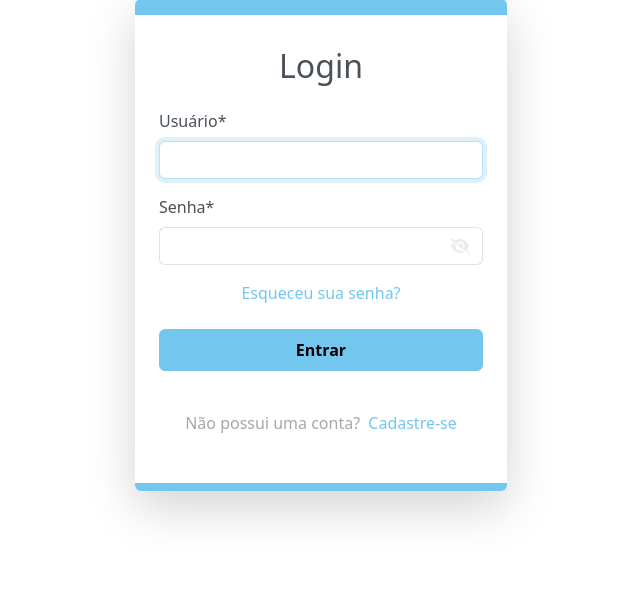
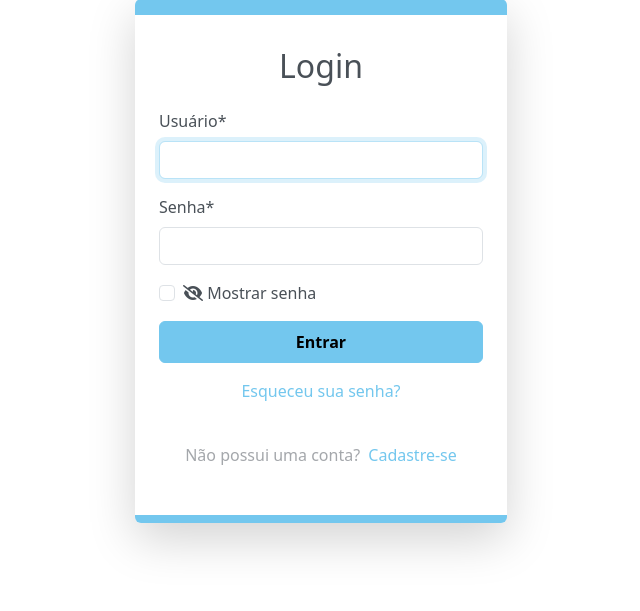
Before and after one commit to FilhoDeEd/Veridy, a Django app: page /auth/login/ in a window 1280 px wide. Shown: the part 106-717 px from the top of the page, without its empty margins (319-959 px from the left). Run offline with Django 5.2, Linux system fonts and the light colour scheme; some libraries are stand-ins or nearby versions.

Commit message:
melhorias do form de login

```diff
--- a/django/institution/views.py
+++ b/django/institution/views.py
@@ -29,7 +29,7 @@ class InstitutionRegistrationView(FormView):
         institutional_email = data.get('institutional_email')
 
         if Institution.objects.filter(institutional_email=institutional_email).exists():
-            form.add_error('email', 'Uma instituição com este e-mail já está cadastrada.')
+            form.add_error('institutional_email', 'Uma instituição com este e-mail já está cadastrada.')
             return self.form_invalid(form)
 
         try:
--- a/django/interface/templates/registration/login.html
+++ b/django/interface/templates/registration/login.html
@@ -3,35 +3,6 @@
 {% block title_append %}Login{% endblock %}
 {% block breadcrumb %}{% endblock %}
 {% block content %}
-<style>
-    .login-form .input-group input {
-        border-right: none;
-        border-top-right-radius: 0;
-        border-bottom-right-radius: 0;
-    }
-
-    .login-form .input-group button {
-        border-left: none;
-        border-top-left-radius: 0;
-        border-bottom-left-radius: 0;
-        border-color: var(--bs-border-color);
-    }
-
-    .login-form .input-group input:focus {
-        box-shadow: none;
-    }
-
-    .login-form .input-group:focus-within {
-        box-shadow: 0 0 0 0.25rem rgba(115, 199, 238, 0.25);
-        border-radius: 0.375rem;
-    }
-
-    .login-form .input-group:focus-within input,
-    .login-form .input-group:focus-within button {
-        border-color: rgb(185, 227, 246.5);
-    }
-</style>
-
 <div class="d-flex justify-content-center align-items-center my-4">
     <div class="card border-0 shadow-lg col-11 col-md-8 col-lg-4">
         <div class="bg-primary py-2 rounded-top"></div>
@@ -42,27 +13,24 @@
             <form method="post" class="login-form">
                 {% csrf_token %}
 
-                {{ form.username|as_crispy_field }}
+                {{ form|crispy }}
 
-                <div class="mb-3">
-                    <label for="{{ form.password.id_for_label }}" class="form-label">Senha*</label>
-                    <div class="input-group" id="show_hide_password">
-                        <input type="password" name="password" class="form-control" id="id_password">
-                        <button class="btn btn-outline-secondary" type="button" onclick="togglePassword()">
-                            <i class="fa fa-eye-slash" id="toggleIcon" aria-hidden="true"></i>
-                        </button>
-                    </div>
+                <div class="form-check mb-3">
+                    <input type="checkbox" class="form-check-input" id="showPassword" onclick="togglePassword()">
+                    <label class="form-check-label" for="showPassword">
+                        <i class="fas fa-eye-slash" id="toggleIcon"></i> Mostrar senha
+                    </label>
                 </div>
 
-                <div class="text-center mb-4">
+                <button type="submit" class="btn btn-primary w-100 py-2 fw-bold mb-3">
+                    Entrar
+                </button>
+
+                <div class="text-center">
                     <a href="#" class="text-decoration-none link-primary link-offset-2-hover">
                         Esqueceu sua senha?
                     </a>
                 </div>
-
-                <button type="submit" class="btn btn-primary w-100 py-2 fw-bold">
-                    Entrar
-                </button>
             </form>
 
             <div class="text-center mt-4 pt-3">
@@ -79,18 +47,27 @@
 
 <script>
     function togglePassword() {
-        const input = document.getElementById("id_password");
-        const icon = document.getElementById("toggleIcon");
+        const passwordField = document.querySelector('#id_password');
+        const toggleIcon = document.querySelector('#toggleIcon');
 
-        if (input.type === "password") {
-            input.type = "text";
-            icon.classList.remove("fa-eye-slash");
-            icon.classList.add("fa-eye");
+        if (passwordField.type === "password") {
+            passwordField.type = "text";
+            toggleIcon.classList.replace('fa-eye-slash', 'fa-eye');
         } else {
-            input.type = "password";
-            icon.classList.remove("fa-eye");
-            icon.classList.add("fa-eye-slash");
+            passwordField.type = "password";
+            toggleIcon.classList.replace('fa-eye', 'fa-eye-slash');
         }
     }
+
+    // Adiciona verificação inicial
+    document.addEventListener('DOMContentLoaded', () => {
+        const passwordField = document.querySelector('#id_password');
+        const toggleIcon = document.querySelector('#toggleIcon');
+
+        if (passwordField && toggleIcon) {
+            passwordField.type = "password";
+            toggleIcon.classList.add('fa-eye-slash');
+        }
+    });
 </script>
 {% endblock %}
```
